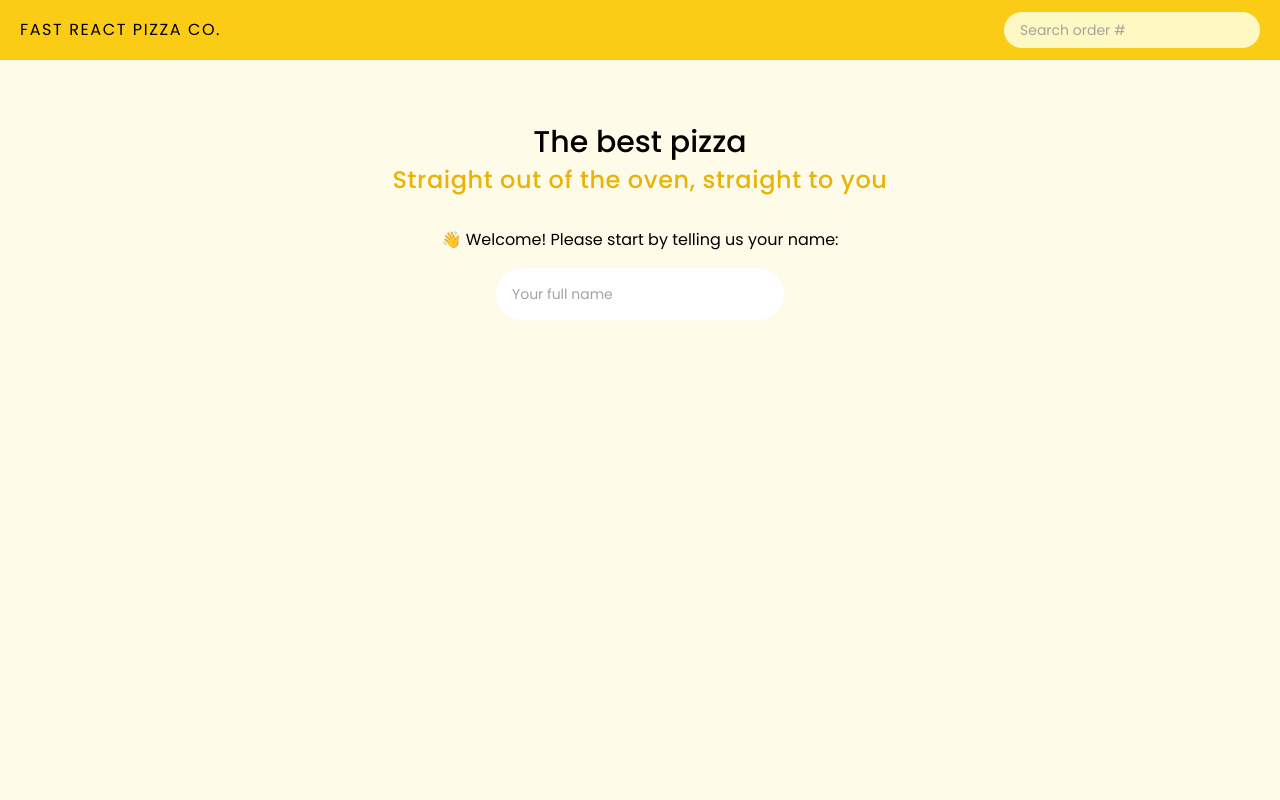
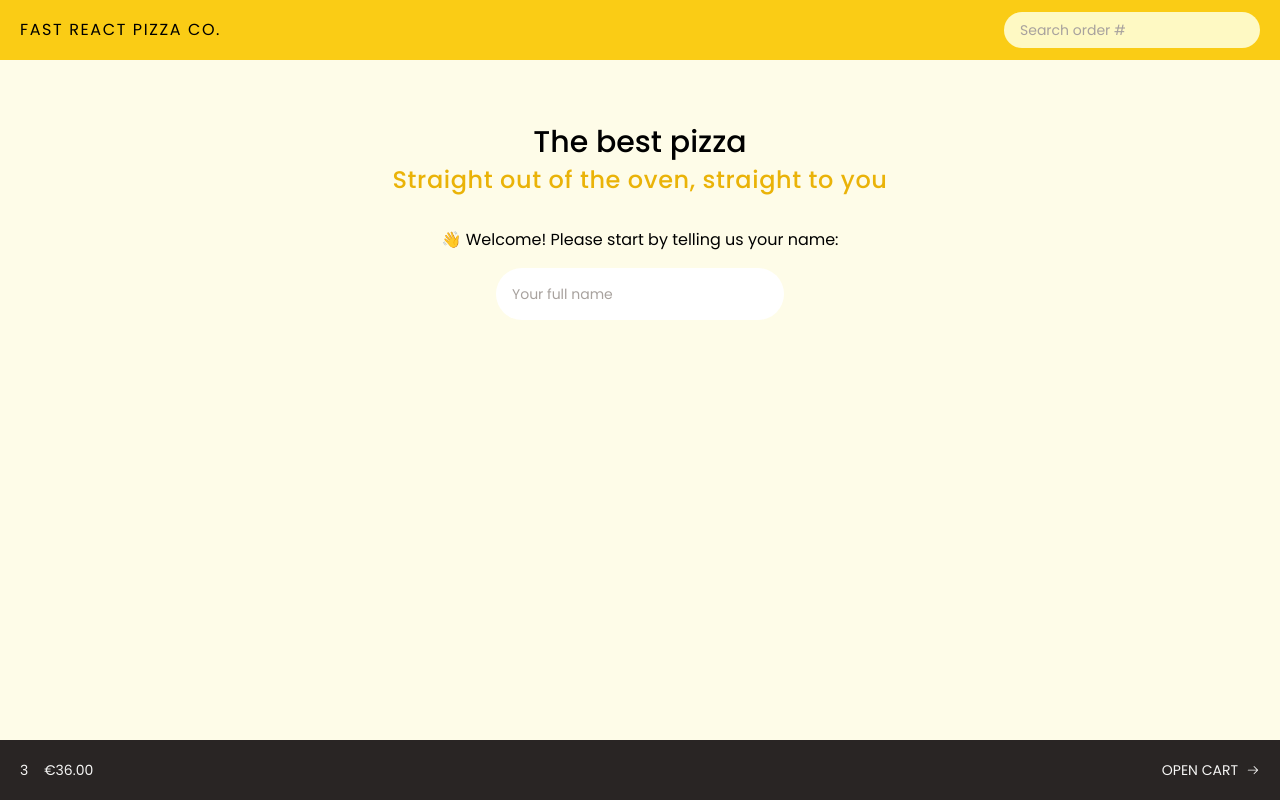
Before and after one commit to MarioMilosevic/Fast-pizza, a React (Vite) app: page / in a window 1280 px wide. Built offline with nearby package versions, Linux system fonts and the light colour scheme.

Commit message:
Add CartStatus component

```diff
--- a/package.json
+++ b/package.json
@@ -13,6 +13,7 @@
     "@reduxjs/toolkit": "^2.2.3",
     "react": "^18.2.0",
     "react-dom": "^18.2.0",
+    "react-icons": "^5.1.0",
     "react-redux": "^9.1.1",
     "react-router-dom": "^6.22.3"
   },
--- a/src/App.tsx
+++ b/src/App.tsx
@@ -1,18 +1,14 @@
 import { BrowserRouter, Routes, Route } from "react-router-dom";
-
 import Header from "./components/Header";
 import Welcome from "./components/Welcome";
 import Menu from "./components/Menu";
-// import Menu from "./components/Menu";
-// import { RootState } from "./redux/store/store";
-// import { useSelector } from "react-redux";
+
 function App() {
-  // const user = useSelector((state: RootState) => state.user);
   return (
     <BrowserRouter>
       <Routes>
         <Route path="/" element={<Header />}>
-            <Route index element={<Welcome />}></Route>
+          <Route index element={<Welcome />} />
           <Route path="/menu" element={<Menu />} />
         </Route>
       </Routes>
--- /dev/null
+++ b/src/components/CartStatus.tsx
@@ -0,0 +1,17 @@
+import { GoArrowRight } from "react-icons/go";
+const CartStatus = () => {
+  return (
+    <div className="fixed uppercase w-full bottom-0 text-sm bg-stone-800 text-stone-100 flex justify-between items-center p-5">
+      <div className="flex gap-4">
+        <span>3</span>
+        <span>€36.00</span>
+      </div>
+      <div className="flex gap-2 items-center">
+        <p>Open Cart</p>
+        <GoArrowRight />
+      </div>
+    </div>
+  );
+};
+
+export default CartStatus;
--- a/src/components/Header.tsx
+++ b/src/components/Header.tsx
@@ -2,6 +2,7 @@ import { useSelector } from "react-redux";
 import { RootState } from "../redux/store/store";
 import { Link, Outlet } from "react-router-dom";
 import Loading from "./Loading";
+import CartStatus from "./CartStatus";
 const Header = () => {
   const user = useSelector((state: RootState) => state.user);
   const loading = useSelector((state: RootState) => state.loading);
@@ -19,8 +20,9 @@ const Header = () => {
           />
         </form>
         {user.name !== "" && <div className="uppercase">{user.name}</div>}
-        {loading.value && <Loading />}
       </header>
+      {loading.value && <Loading />}
+      <CartStatus/>
       <Outlet />
     </>
   );
--- a/src/components/Menu.tsx
+++ b/src/components/Menu.tsx
@@ -6,6 +6,7 @@ import { setLoading } from "../redux/features/loadingSlice";
 import Pizza from "./Pizza";
 const Menu = () => {
   const [pizzas, setPizzas] = useState<PizzaType[]>([]);
+  // treba mi stejt za cart pica, da ima add da ima delete, ako je duzina ovog carta veca od 0 da se dolje pojavi onaj div
   const dispatch = useDispatch();
   useEffect(() => {
     const fetchData = async () => {
```
Also changed, not shown: 1 other file (tests, documents, lock files or other folders). Lines whose indentation alone changed are shown as unchanged.
